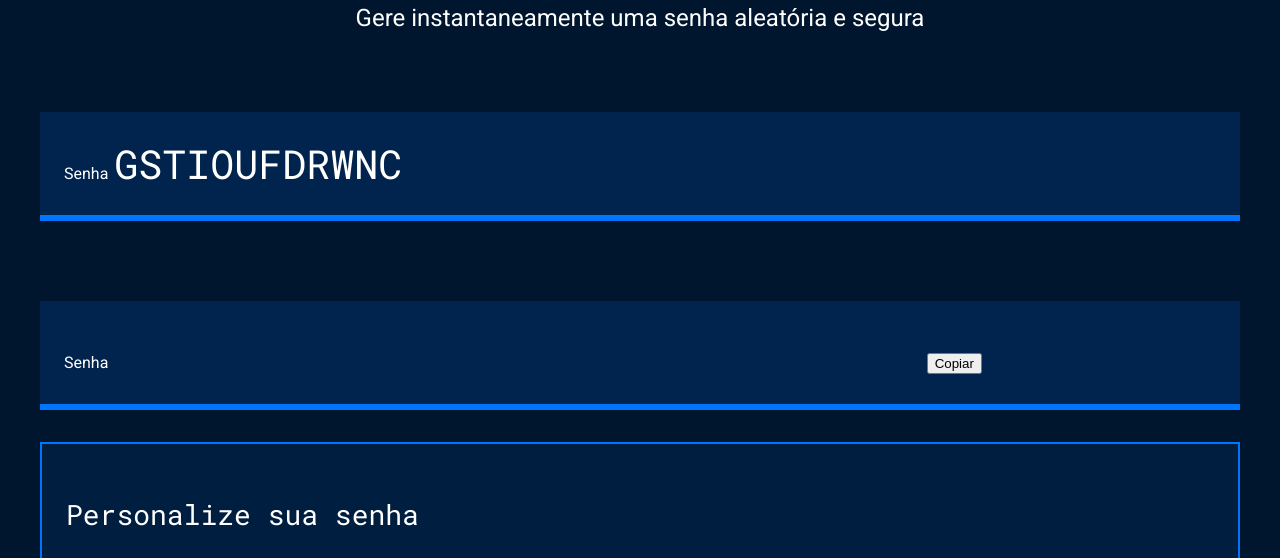
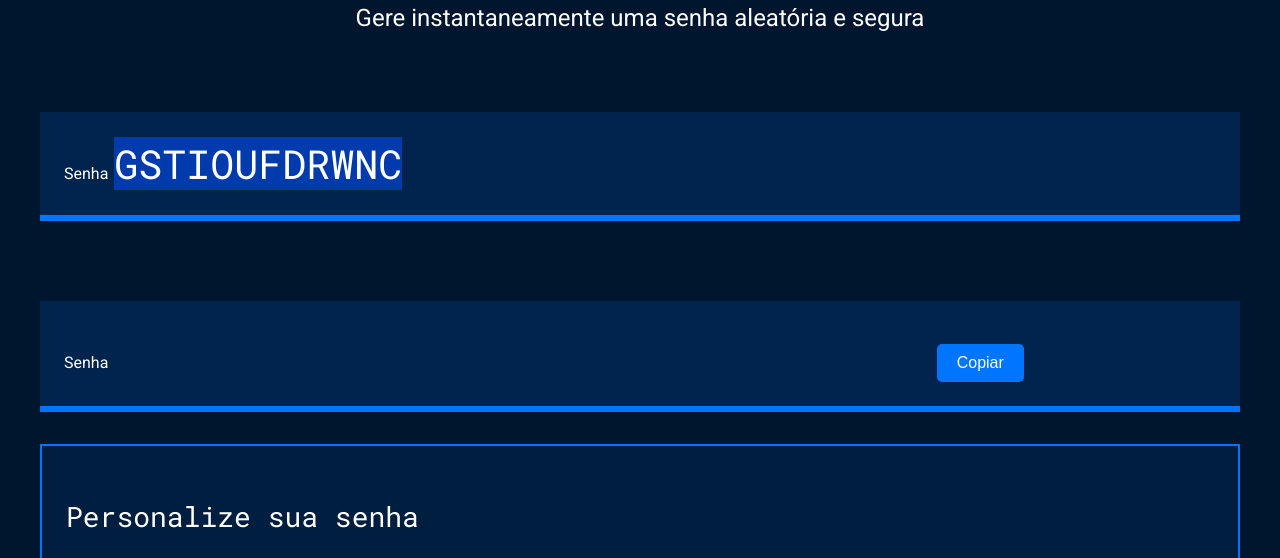
Before and after one commit to crys2008/senhas3b, a plain HTML site: page index.html in a window 1280 px wide. Both pictures are taken after a click on the button "Copiar". Shown: the part 214-772 px from the top of the page. Drawn offline with Linux system fonts and the light colour scheme.

Commit message:
dale que dale

```diff
--- a/main.js
+++ b/main.js
@@ -73,3 +73,15 @@ function classificaSenha(tamanhoAlfabeto){
         const valorEntropia = document.querySelector('.entropia');
         valorEntropia.textContent = "Um computador pode levar até " + Math.floor(2**entropia/(100e6*60*60*24)) + " dias para descobrir essa senha.";
 }
+const botaoCopiar = document.querySelector('#copiar-senha');
+
+botaoCopiar.onclick = function() {
+    campoSenha.select();
+    campoSenha.setSelectionRange(0, 99999); // Para mobile
+    document.execCommand('copy');
+
+    botaoCopiar.textContent = "Copiado!";
+    setTimeout(() => {
+        botaoCopiar.textContent = "Copiar";
+    }, 2000);
+}
--- a/style.css
+++ b/style.css
@@ -149,3 +149,18 @@ body{
         flex-direction: row;
     }
 }
+#copiar-senha {
+    background-color: var(--borda);
+    color: var(--branco);
+    border: none;
+    padding: 10px 20px;
+    margin-left: 10px;
+    font-size: 16px;
+    cursor: pointer;
+    border-radius: 5px;
+    transition: 0.3s;
+}
+
+#copiar-senha:hover {
+    background-color: #0059cc;
+}
```
